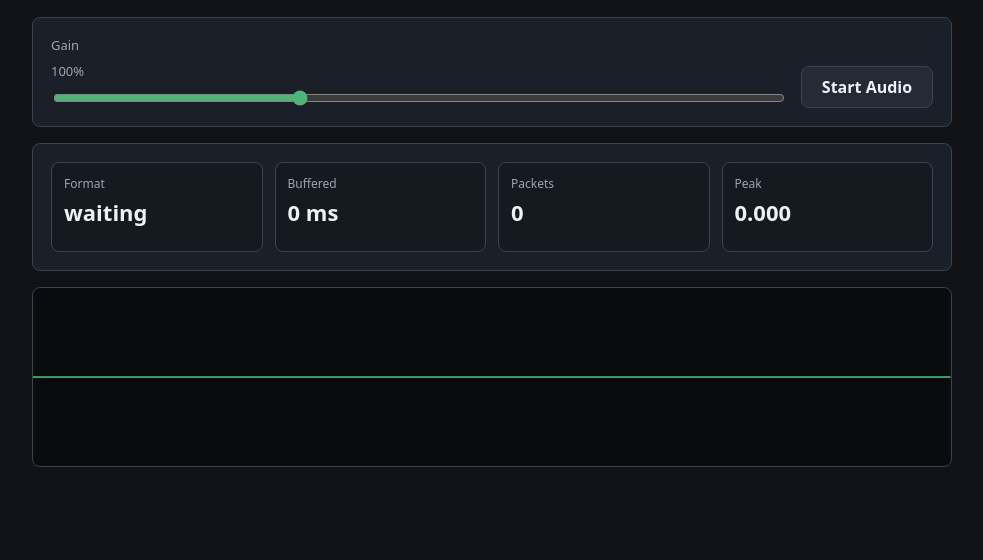
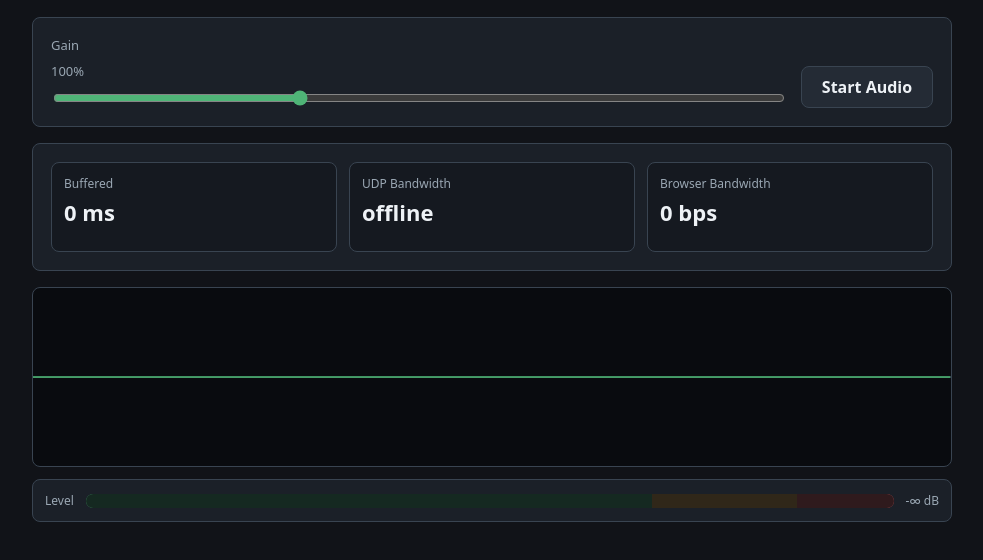
Before and after one commit to OA6DXV/udp-airband-server, a website: page index.html in a window 1280 px wide. Shown: the part 84-644 px from the top of the page, without its empty margins (148-1131 px from the left). Drawn offline with Linux system fonts and the light colour scheme; files whose address does not match are found by name.

Commit message:
Update stream metrics UI

```diff
--- a/index.html
+++ b/index.html
@@ -127,7 +127,7 @@
 
     .meters {
       display: grid;
-      grid-template-columns: repeat(4, 1fr);
+      grid-template-columns: repeat(3, 1fr);
       gap: 12px;
     }
 
@@ -163,6 +163,39 @@
       background: #090b0f;
     }
 
+    .level {
+      display: grid;
+      grid-template-columns: auto 1fr auto;
+      align-items: center;
+      gap: 12px;
+      margin-top: 12px;
+      padding: 12px;
+      border: 1px solid var(--line);
+      border-radius: 8px;
+      background: var(--panel);
+    }
+
+    .level span {
+      color: var(--muted);
+      font-size: 12px;
+    }
+
+    .level-track {
+      position: relative;
+      height: 14px;
+      overflow: hidden;
+      border-radius: 8px;
+      background: linear-gradient(90deg, #4fb477 0%, #4fb477 70%, #e2a84b 70%, #e2a84b 88%, #e15f5f 88%, #e15f5f 100%);
+    }
+
+    .level-mask {
+      position: absolute;
+      inset: 0 0 0 auto;
+      width: 100%;
+      background: rgb(9 11 15 / 82%);
+      transition: width 120ms linear;
+    }
+
     @media (max-width: 720px) {
       header,
       .controls {
@@ -172,7 +205,11 @@
       }
 
       .meters {
-        grid-template-columns: repeat(2, 1fr);
+        grid-template-columns: 1fr;
+      }
+
+      .level {
+        grid-template-columns: 1fr;
       }
 
       button,
@@ -198,13 +235,17 @@
     </section>
 
     <section class="meters">
-      <div class="meter"><span>Format</span><strong id="format">waiting</strong></div>
       <div class="meter"><span>Buffered</span><strong id="buffered">0 ms</strong></div>
-      <div class="meter"><span>Packets</span><strong id="packets">0</strong></div>
-      <div class="meter"><span>Peak</span><strong id="peak">0.000</strong></div>
+      <div class="meter"><span>UDP Bandwidth</span><strong id="udpBandwidth">0 bps</strong></div>
+      <div class="meter"><span>Browser Bandwidth</span><strong id="browserBandwidth">0 bps</strong></div>
     </section>
 
     <canvas id="scope" width="1200" height="240" aria-label="waveform scope"></canvas>
+    <section class="level" aria-label="audio level">
+      <span>Level</span>
+      <div class="level-track"><div id="levelMask" class="level-mask"></div></div>
+      <span id="levelValue">-∞ dB</span>
+    </section>
   </main>
 
   <script>
@@ -213,10 +254,11 @@
     const gainValue = document.getElementById('gainValue');
     const statusEl = document.getElementById('status');
     const statusText = document.getElementById('statusText');
-    const formatEl = document.getElementById('format');
     const bufferedEl = document.getElementById('buffered');
-    const packetsEl = document.getElementById('packets');
-    const peakEl = document.getElementById('peak');
+    const udpBandwidthEl = document.getElementById('udpBandwidth');
+    const browserBandwidthEl = document.getElementById('browserBandwidth');
+    const levelMaskEl = document.getElementById('levelMask');
+    const levelValueEl = document.getElementById('levelValue');
     const canvas = document.getElementById('scope');
     const ctx = canvas.getContext('2d');
 
@@ -226,10 +268,14 @@
     let queuedFrames = 0;
     const targetLatencySeconds = 0.25;
     let nextPlayTime = 0;
-    let packets = 0;
     let gain = Number(gainInput.value);
     let lastPeak = 0;
     let latestWave = new Float32Array(0);
+    let browserBytes = 0;
+    let lastBrowserBytes = 0;
+    let lastUdpBytes = null;
+    let lastStatsAt = null;
+    let wsGeneration = 0;
     let ws;
     const streamName = location.pathname.replace(/^\/+|\/+$/g, '');
 
@@ -258,13 +304,18 @@
     function connectWebSocket() {
       if (ws && ws.readyState <= 1) return;
 
+      const generation = ++wsGeneration;
       ws = new WebSocket(`${location.protocol === 'https:' ? 'wss' : 'ws'}://${location.host}/${encodeURIComponent(streamName)}/audio`);
       ws.binaryType = 'arraybuffer';
 
-      ws.addEventListener('open', () => setStatus('ready', 'Connected'));
+      ws.addEventListener('open', () => {
+        if (generation === wsGeneration) setStatus('ready', 'Connected');
+      });
       ws.addEventListener('close', () => {
-        setStatus('', 'Disconnected');
-        setTimeout(connectWebSocket, 1000);
+        if (generation === wsGeneration) {
+          setStatus('', 'Disconnected');
+          setTimeout(connectWebSocket, 1000);
+        }
       });
       ws.addEventListener('message', (event) => {
         if (typeof event.data === 'string') {
@@ -273,21 +324,18 @@
             config = message;
             document.title = `${message.label} - UDP Airband Monitor`;
             document.getElementById('title').textContent = message.label;
-            formatEl.textContent = `${message.channels === 1 ? 'mono' : 'stereo'} ${message.sampleRate} Hz`;
           }
           return;
         }
 
+        browserBytes += event.data.byteLength;
         const samples = new Float32Array(event.data);
         const frames = samples.length / config.channels;
         if (!Number.isInteger(frames)) return;
 
         scheduleAudio(samples, frames);
-        packets += 1;
-        packetsEl.textContent = String(packets);
         latestWave = samples;
         lastPeak = Math.max(lastPeak * 0.92, peakOf(samples));
-        peakEl.textContent = lastPeak.toFixed(3);
         setStatus('live', 'Live');
       });
     }
@@ -325,6 +373,47 @@
       return peak;
     }
 
+    async function updateBandwidth() {
+      const now = performance.now();
+      const elapsedSeconds = Math.max(0.001, ((lastStatsAt === null ? now : now - lastStatsAt)) / 1000);
+
+      try {
+        const response = await fetch(`/status/${encodeURIComponent(streamName)}`, { cache: 'no-store' });
+        if (response.ok) {
+          const status = await response.json();
+          if (lastUdpBytes === null || lastStatsAt === null) {
+            lastUdpBytes = status.byteCount;
+            lastStatsAt = now;
+            return;
+          }
+          const udpBitsPerSecond = Math.max(0, (status.byteCount - lastUdpBytes) * 8 / elapsedSeconds);
+          udpBandwidthEl.textContent = formatBandwidth(udpBitsPerSecond);
+          lastUdpBytes = status.byteCount;
+        }
+      } catch {
+        udpBandwidthEl.textContent = 'offline';
+      }
+
+      const browserBitsPerSecond = Math.max(0, (browserBytes - lastBrowserBytes) * 8 / elapsedSeconds);
+      browserBandwidthEl.textContent = formatBandwidth(browserBitsPerSecond);
+      lastBrowserBytes = browserBytes;
+      lastStatsAt = now;
+    }
+
+    function formatBandwidth(bitsPerSecond) {
+      if (bitsPerSecond >= 1_000_000) return `${(bitsPerSecond / 1_000_000).toFixed(2)} Mbps`;
+      if (bitsPerSecond >= 1_000) return `${(bitsPerSecond / 1_000).toFixed(1)} kbps`;
+      return `${Math.round(bitsPerSecond)} bps`;
+    }
+
+    function updateLevelMeter() {
+      const db = lastPeak > 0 ? 20 * Math.log10(lastPeak) : -60;
+      const clamped = Math.max(-60, Math.min(0, db));
+      const percent = (clamped + 60) / 60 * 100;
+      levelMaskEl.style.width = `${100 - percent}%`;
+      levelValueEl.textContent = db <= -60 ? '-∞ dB' : `${db.toFixed(1)} dB`;
+    }
+
     function setStatus(state, text) {
       statusEl.className = `status ${state}`;
       statusText.textContent = text;
@@ -352,9 +441,12 @@
 
       const bufferedMs = config.sampleRate ? Math.round(queuedFrames / config.sampleRate * 1000) : 0;
       bufferedEl.textContent = `${bufferedMs} ms`;
+      lastPeak *= 0.985;
+      updateLevelMeter();
       requestAnimationFrame(draw);
     }
     draw();
+    setInterval(updateBandwidth, 1000);
   </script>
 </body>
 </html>
```
